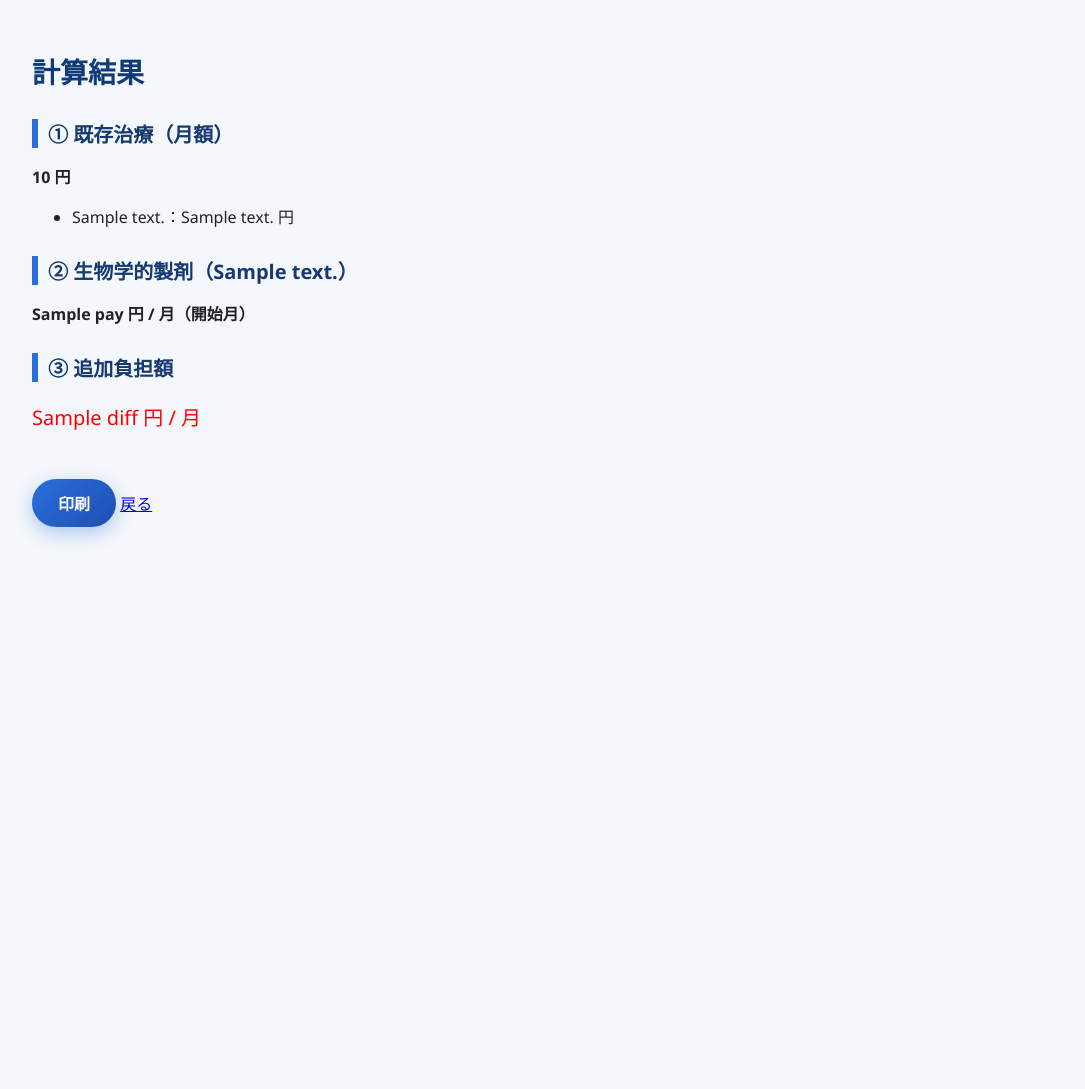
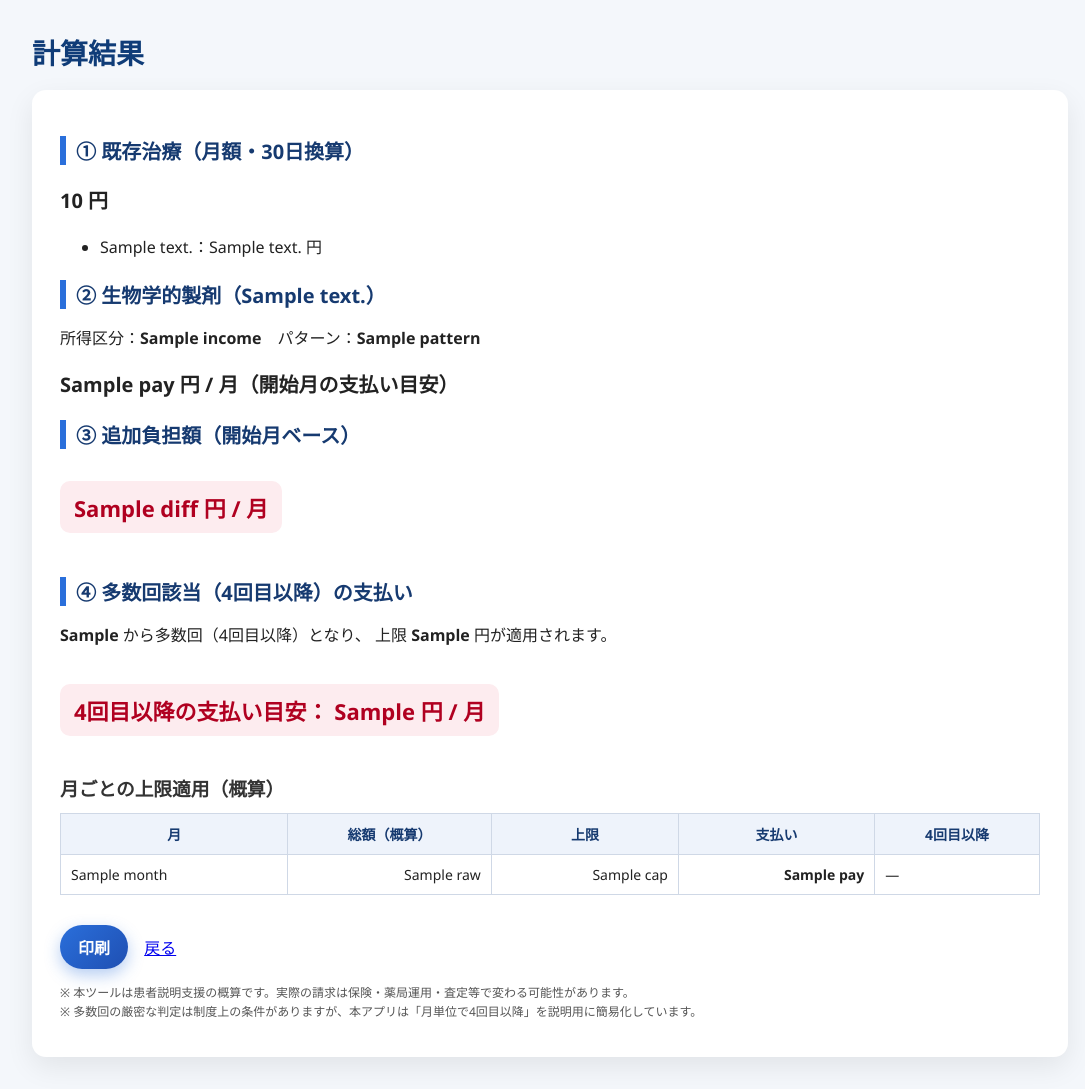
Before and after one commit to yanbaru75/severe_asthma_cost_app, a Flask app: template templates/result.html in a window 1280 px wide. Shown: the whole page, without its empty margins (0-1085 px from the left). Before the commit the page ends 541 px from the top, so only its background shows below. Run offline with Flask 3, Linux system fonts and the light colour scheme; the template is opened without the code that fills it: most values are stand-ins (such as "Sample title", 1, 10 or a date in 2020).

Commit message:
Update: show many-case (4th+) payment and improved UI

```diff
--- a/app.py
+++ b/app.py
@@ -6,7 +6,8 @@ from collections import defaultdict
 app = Flask(__name__)
 
 # =============================
-# 高額療養費 上限（簡易）
+# 高額療養費 上限（簡易モデル）
+# 1ヶ月ごとにカウントして4回目以降を多数回にする
 # =============================
 LIMIT_TABLE = {
     "ウ": {"normal": 57600, "many": 44400},
@@ -15,7 +16,7 @@ LIMIT_TABLE = {
 }
 
 # =============================
-# 薬価マスタ（例）
+# 薬価マスタ（例：あとで差し替え可）
 # =============================
 INHALE_MAIN = {
     "テリルジー200": {"days": 28, "price": 11200},
@@ -44,22 +45,34 @@ BIO = {
     "デュピルマブ": {"price": 82000},
 }
 
-def to_30days(price, days):
+
+def to_30days(price: float, days: int) -> int:
     return int((price / days) * 30)
 
-def calc_existing(form):
+
+def calc_existing(form) -> dict:
+    """既存治療（30日換算）の合計と内訳を返す"""
     total = 0
     details = []
 
+    # 吸入（28日→30日換算）
     for name, d in INHALE_MAIN.items():
         if form.get(name):
             m = to_30days(d["price"], d["days"])
             details.append((name, m))
             total += m
 
+    # 可変吸入（本数切り上げ）
     for name, d in INHALE_VARIABLE.items():
         if form.get(name):
-            puff = int(form.get(f"puff_{name}", 1))
+            puff = form.get(f"puff_{name}", "1")
+            try:
+                puff = int(puff)
+            except:
+                puff = 1
+            if puff < 1:
+                puff = 1
+
             daily = 2 * puff
             total_puff = daily * 30
             bottles = ceil(total_puff / d["puffs"])
@@ -67,6 +80,7 @@ def calc_existing(form):
             details.append((f"{name}（1回{puff}吸入）", m))
             total += m
 
+    # 追加吸入（簡易：チェックされたら加算）
     if form.get("use_addon"):
         for name, d in INHALE_ADDON.items():
             if form.get(name):
@@ -74,6 +88,7 @@ def calc_existing(form):
                 details.append((name, m))
                 total += m
 
+    # 内服（30日）
     for name, d in ORAL.items():
         if form.get(name):
             m = to_30days(d["price"], d["days"])
@@ -82,57 +97,121 @@ def calc_existing(form):
 
     return {"total": total, "details": details}
 
-def calc_bio(start, drug, income):
+
+def build_bio_events(start: datetime, drug: str, pattern: str):
+    """
+    生物学的製剤のイベント（日付, 本数）を作る
+    ※説明用の簡易パターン
+    """
     events = []
     d = start
 
     if drug in ["テゼスパイア", "ヌーカラ"]:
-        events.append((d, 1))
-        d += timedelta(days=84)
-        while len(events) < 6:
-            events.append((d, 3))
-            d += timedelta(days=84)
+        if pattern == "査定配慮型（月初月末開始）":
+            # 月初 1本 → 同月末 1本 → 以降 12週ごとに3本
+            events.append((d, 1))
+            events.append((d + timedelta(days=27), 1))
+            d2 = d + timedelta(days=84)
+            while len(events) < 10:
+                events.append((d2, 3))
+                d2 += timedelta(days=84)
+        else:
+            # 標準開始型：1本 → 以降 12週ごとに3本
+            events.append((d, 1))
+            d2 = d + timedelta(days=84)
+            while len(events) < 10:
+                events.append((d2, 3))
+                d2 += timedelta(days=84)
 
-    if drug == "デュピルマブ":
-        events.append((d, 2))
-        events.append((d + timedelta(days=14), 1))
-        d += timedelta(days=42)
-        while len(events) < 6:
-            events.append((d, 6))
-            d += timedelta(days=84)
+    elif drug == "デュピルマブ":
+        if pattern == "月初2→2週後1→4週後2→翌月以降6本まとめ":
+            events.append((d, 2))
+            events.append((d + timedelta(days=14), 1))
+            events.append((d + timedelta(days=28), 2))
+            d2 = d + timedelta(days=56)
+            while len(events) < 10:
+                events.append((d2, 6))
+                d2 += timedelta(days=84)
+        else:
+            # 2→2週後1→翌月以降6本まとめ
+            events.append((d, 2))
+            events.append((d + timedelta(days=14), 1))
+            d2 = d + timedelta(days=42)
+            while len(events) < 10:
+                events.append((d2, 6))
+                d2 += timedelta(days=84)
 
-    monthly = defaultdict(int)
+    return events
+
+
+def calc_bio_monthly_with_cap(start: datetime, drug: str, pattern: str, income: str):
+    """
+    月ごとに生物学的製剤の総額(raw)を集計し、上限(cap)を適用してpayを返す
+    さらに 4回目以降(many) 判定も入れる
+    """
+    unit_price = BIO[drug]["price"]
+    events = build_bio_events(start, drug, pattern)
+
+    monthly_raw = defaultdict(int)
     for dt, n in events:
-        monthly[dt.strftime("%Y-%m")] += n * BIO[drug]["price"]
+        key = dt.strftime("%Y-%m")
+        monthly_raw[key] += n * unit_price
 
     results = []
     count = 0
-    for m in sorted(monthly):
+    for month in sorted(monthly_raw.keys()):
         count += 1
+        raw = monthly_raw[month]
         cap = LIMIT_TABLE[income]["many"] if count >= 4 else LIMIT_TABLE[income]["normal"]
-        pay = min(monthly[m], cap)
-        results.append({"month": m, "pay": pay})
+        pay = min(raw, cap)
+        results.append({
+            "month": month,
+            "raw": raw,
+            "cap": cap,
+            "pay": pay,
+            "many": count >= 4,
+            "count": count
+        })
 
     return results
+
 
 @app.route("/", methods=["GET", "POST"])
 def index():
     if request.method == "POST":
         income = request.form["income"]
+
+        # 既存治療（月額）
         base = calc_existing(request.form)
 
+        # 生物学的製剤
         bio_drug = request.form["bio"]
         start = datetime.strptime(request.form["start"], "%Y-%m-%d")
-        bio = calc_bio(start, bio_drug, income)
+        pattern = request.form.get("pattern", "標準開始型")
 
-        diff = bio[0]["pay"] - base["total"]
+        bio = calc_bio_monthly_with_cap(start, bio_drug, pattern, income)
+
+        # 開始月の支払い
+        first_pay = bio[0]["pay"] if bio else 0
+        diff = first_pay - base["total"]
+
+        # ★4回目以降（多数回）最初の月＆金額を抽出
+        many_first = next((r for r in bio if r["many"]), None)
+        many_first_month = many_first["month"] if many_first else None
+        many_first_pay = many_first["pay"] if many_first else None
+        many_first_cap = many_first["cap"] if many_first else None
 
         return render_template(
             "result.html",
             base=base,
             bio=bio,
             diff=diff,
-            bio_drug=bio_drug
+            bio_drug=bio_drug,
+            income=income,
+            pattern=pattern,
+            many_first_month=many_first_month,
+            many_first_pay=many_first_pay,
+            many_first_cap=many_first_cap
         )
 
     return render_template(
@@ -144,6 +223,6 @@ def index():
         bio=BIO.keys()
     )
 
+
 if __name__ == "__main__":
     app.run(debug=True)
-app.run(debug=True, port=5001)
--- a/static/style.css
+++ b/static/style.css
@@ -1,140 +1,102 @@
-/* ===== 全体 ===== */
 body {
-  font-family: "Segoe UI", "Meiryo", "Hiragino Kaku Gothic ProN", sans-serif;
+  font-family: "Segoe UI", "Meiryo", sans-serif;
   margin: 0;
   padding: 32px;
   background: #f4f7fb;
   color: #222;
 }
 
-/* ===== 見出し ===== */
 h1 {
   font-size: 28px;
-  margin-bottom: 24px;
+  margin: 0 0 18px;
   color: #0f3c78;
 }
 
 h2 {
   font-size: 20px;
-  margin-top: 28px;
-  margin-bottom: 12px;
+  margin: 22px 0 10px;
   border-left: 6px solid #2a6fdb;
   padding-left: 10px;
   color: #163a70;
 }
 
 h3 {
-  font-size: 16px;
-  margin-top: 18px;
-  margin-bottom: 8px;
+  margin: 16px 0 8px;
   color: #333;
 }
 
-/* ===== カード ===== */
-form, .result-box {
-  background: #ffffff;
-  max-width: 900px;
-  padding: 28px 32px;
+.card {
+  background: #fff;
+  max-width: 980px;
+  padding: 24px 28px;
   border-radius: 14px;
-  box-shadow: 0 10px 30px rgba(0, 0, 0, 0.08);
+  box-shadow: 0 10px 28px rgba(0,0,0,0.08);
 }
 
-/* ===== フォーム ===== */
-label {
-  display: inline-block;
-  margin: 6px 12px 6px 0;
-  cursor: pointer;
-}
-
-input[type="checkbox"] {
-  transform: scale(1.2);
-  margin-right: 6px;
-}
+label { display: inline-block; margin: 6px 12px 6px 0; }
 
 input[type="number"],
 input[type="date"],
 select {
-  padding: 6px 10px;
+  padding: 7px 10px;
+  border: 1px solid #bbb;
+  border-radius: 8px;
   font-size: 14px;
-  border-radius: 6px;
-  border: 1px solid #bbb;
 }
 
-input[type="number"] {
-  width: 80px;
-}
-
-select {
-  min-width: 160px;
-}
-
-/* ===== ボタン ===== */
 button {
-  margin-top: 28px;
-  padding: 12px 26px;
+  margin-top: 16px;
+  padding: 10px 18px;
   font-size: 16px;
-  font-weight: bold;
+  font-weight: 700;
   color: #fff;
   background: linear-gradient(135deg, #2a6fdb, #1f4fb2);
   border: none;
   border-radius: 999px;
   cursor: pointer;
-  box-shadow: 0 6px 18px rgba(42, 111, 219, 0.35);
+  box-shadow: 0 6px 16px rgba(42,111,219,0.35);
 }
 
-button:hover {
-  opacity: 0.9;
+button:hover { opacity: 0.92; }
+
+a { margin-left: 12px; }
+
+.big { font-size: 20px; }
+
+.diff {
+  display: inline-block;
+  font-size: 22px;
+  font-weight: 800;
+  color: #b00020;
+  background: #fdecef;
+  padding: 10px 14px;
+  border-radius: 10px;
 }
 
-/* ===== 結果表示 ===== */
-.result-box {
-  margin-top: 24px;
+.note {
+  margin-top: 14px;
+  font-size: 12px;
+  color: #555;
+  line-height: 1.6;
 }
 
-.result-box p {
-  font-size: 18px;
-}
-
-.result-box b {
-  font-size: 22px;
-}
-
-/* 強調（差額） */
-.diff {
-  font-size: 26px;
-  font-weight: bold;
-  color: #b00020;
-  background: #fdecef;
-  padding: 14px 18px;
-  border-radius: 10px;
-  display: inline-block;
-  margin-top: 10px;
-}
-
-/* ===== テーブル ===== */
 table {
   width: 100%;
   border-collapse: collapse;
-  margin-top: 16px;
+  margin-top: 12px;
   font-size: 14px;
+}
+
+th, td {
+  border: 1px solid #cfd8e6;
+  padding: 10px;
 }
 
 th {
   background: #eef3fb;
   color: #163a70;
-  font-weight: bold;
 }
 
-th, td {
-  border: 1px solid #cfd8e6;
-  padding: 10px;
-  text-align: center;
-}
+.right { text-align: right; }
 
-/* ===== フッター的注意文 ===== */
-.note {
-  margin-top: 18px;
-  font-size: 12px;
-  color: #555;
-  line-height: 1.6;
-}
+.row { margin-top: 14px; }
--- a/templates/result.html
+++ b/templates/result.html
@@ -9,8 +9,9 @@
 
 <h1>計算結果</h1>
 
-<h2>① 既存治療（月額）</h2>
-<p><b>{{ base.total }} 円</b></p>
+<div class="card">
+  <h2>① 既存治療（月額・30日換算）</h2>
+  <p class="big"><b>{{ base.total }} 円</b></p>
 
   <ul>
     {% for n, p in base.details %}
@@ -19,15 +20,58 @@
   </ul>
 
   <h2>② 生物学的製剤（{{ bio_drug }}）</h2>
-<p><b>{{ bio[0].pay }} 円 / 月（開始月）</b></p>
+  <p>所得区分：<b>{{ income }}</b>　パターン：<b>{{ pattern }}</b></p>
 
-<h2>③ 追加負担額</h2>
-<p style="font-size:20px;color:red">
-  {{ diff }} 円 / 月
+  {% if bio|length > 0 %}
+    <p class="big"><b>{{ bio[0].pay }} 円 / 月（開始月の支払い目安）</b></p>
+  {% else %}
+    <p class="big"><b>0 円</b></p>
+  {% endif %}
+
+  <h2>③ 追加負担額（開始月ベース）</h2>
+  <p class="diff">{{ diff }} 円 / 月</p>
+
+  <h2>④ 多数回該当（4回目以降）の支払い</h2>
+  {% if many_first_month %}
+    <p>
+      <b>{{ many_first_month }}</b> から多数回（4回目以降）となり、
+      上限 <b>{{ many_first_cap }}</b> 円が適用されます。
     </p>
+    <p class="diff">4回目以降の支払い目安： {{ many_first_pay }} 円 / 月</p>
+  {% else %}
+    <p class="note">※ 表示期間内では多数回（4回目以降）に到達しませんでした。</p>
+  {% endif %}
 
+  <h3>月ごとの上限適用（概算）</h3>
+  <table>
+    <tr>
+      <th>月</th>
+      <th>総額（概算）</th>
+      <th>上限</th>
+      <th>支払い</th>
+      <th>4回目以降</th>
+    </tr>
+    {% for r in bio %}
+      <tr>
+        <td>{{ r.month }}</td>
+        <td class="right">{{ r.raw }}</td>
+        <td class="right">{{ r.cap }}</td>
+        <td class="right"><b>{{ r.pay }}</b></td>
+        <td>{{ "はい" if r.many else "—" }}</td>
+      </tr>
+    {% endfor %}
+  </table>
+
+  <div class="row">
     <button onclick="window.print()">印刷</button>
     <a href="/">戻る</a>
+  </div>
+
+  <p class="note">
+    ※ 本ツールは患者説明支援の概算です。実際の請求は保険・薬局運用・査定等で変わる可能性があります。<br>
+    ※ 多数回の厳密な判定は制度上の条件がありますが、本アプリは「月単位で4回目以降」を説明用に簡易化しています。
+  </p>
+</div>
 
 </body>
 </html>
```
Also changed, not shown: templates/index.html (+13 -3 lines). Lines whose indentation alone changed are shown as unchanged.
